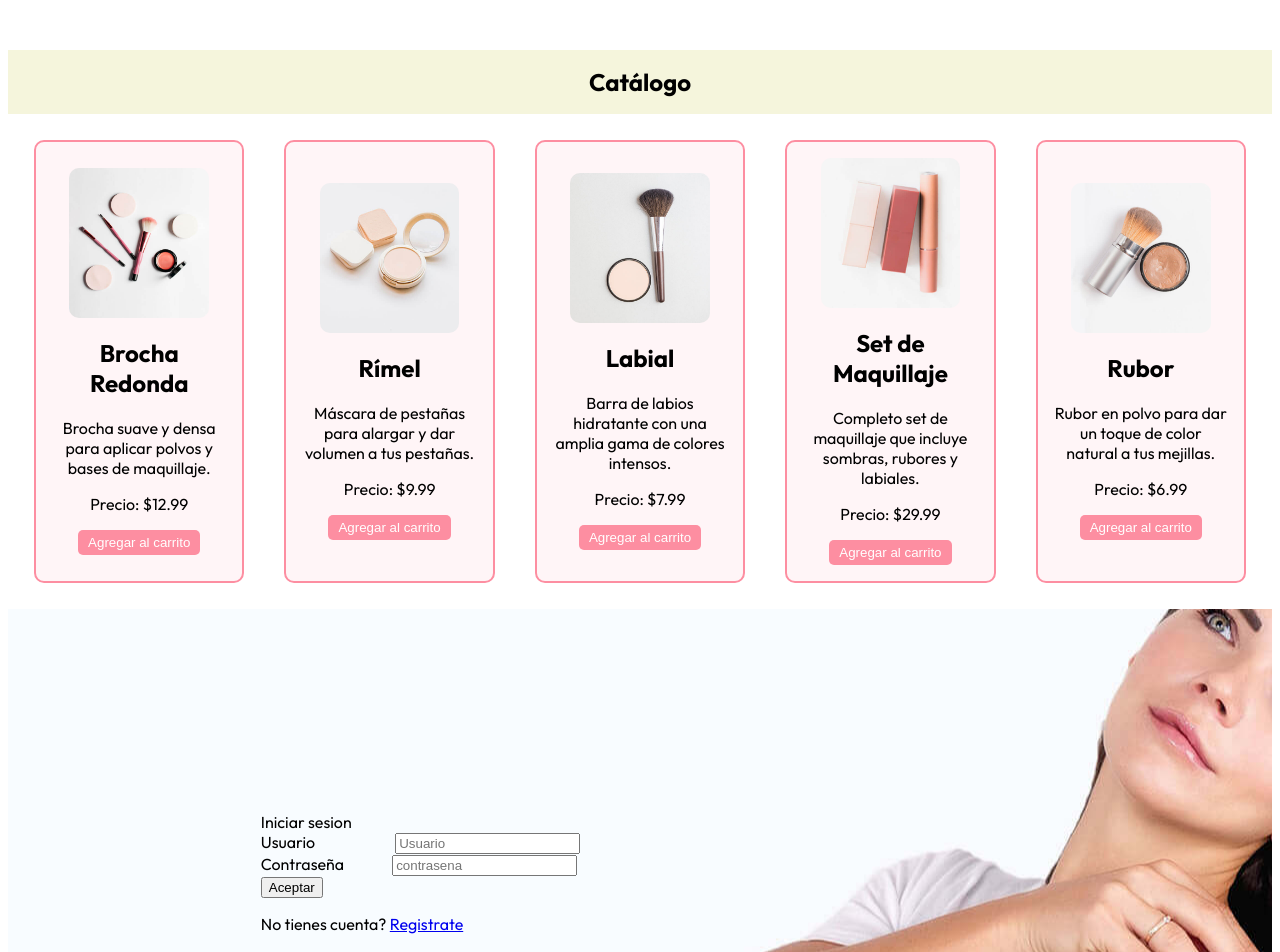
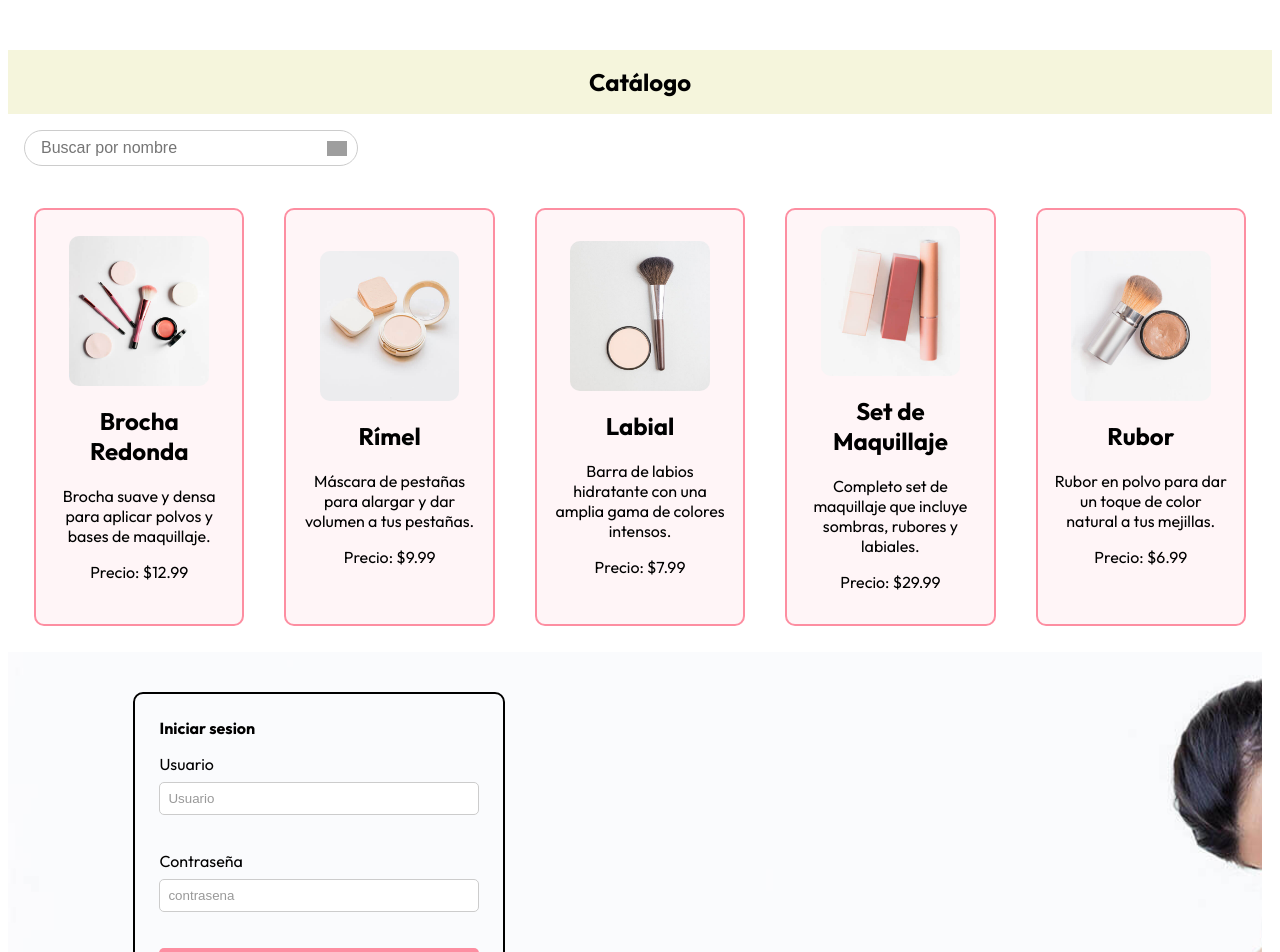
Before and after one commit to MilaProgramming/pruebas-final, a React (Create React App) app: page / in a window 1280 px wide. Shown: the part 1460-2412 px from the top of the page. Built offline with nearby package versions, Linux system fonts and the light colour scheme; grey boxes are pictures that could not be loaded.

Commit message:
busqueda y login

```diff
--- a/public/index.html
+++ b/public/index.html
@@ -2,14 +2,14 @@
 <html lang="en">
   <head>
     <meta charset="utf-8" />
-    <link rel="icon" href="%PUBLIC_URL%/favicon.ico" />
+    <link rel="icon" href="%PUBLIC_URL%/logo.png" />
     <meta name="viewport" content="width=device-width, initial-scale=1" />
     <meta name="theme-color" content="#000000" />
     <meta
       name="description"
       content="Web site created using create-react-app"
     />
-    <link rel="apple-touch-icon" href="%PUBLIC_URL%/logo192.png" />
+    <link rel="apple-touch-icon" href="%PUBLIC_URL%/logo.png" />
     <!--
       manifest.json provides metadata used when your web app is installed on a
       user's mobile device or desktop. See https://developers.google.com/web/fundamentals/web-app-manifest/
@@ -24,7 +24,7 @@
       work correctly both with client-side routing and a non-root public URL.
       Learn how to configure a non-root public URL by running `npm run build`.
     -->
-    <title>React App</title>
+    <title>MUNU Beauty</title>
   </head>
   <body>
     <noscript>You need to enable JavaScript to run this app.</noscript>
--- a/src/components/CartaProducto.js
+++ b/src/components/CartaProducto.js
@@ -10,9 +10,6 @@ const CartaProducto = ({ nombre, descripcion, precio, foto }) => {
         <h2>{nombre}</h2>
         <p>{descripcion}</p>
         <p>Precio: ${precio}</p>
-        <button className="agregar-carrito">
-          Agregar al carrito <i className="fas fa-shopping-cart"></i>
-        </button>
       </div>
     </div>
   );
--- a/src/components/Header.js
+++ b/src/components/Header.js
@@ -1,5 +1,5 @@
 import React from "react";
-import { FaShoppingCart, FaUser } from "react-icons/fa";
+import { FaUser } from "react-icons/fa";
 import "../styles/Header.css"; // Archivo CSS para estilos personalizados
 import logo from "../assets/logo.png";
 import { Link, Outlet } from "react-router-dom";
@@ -35,9 +35,6 @@ const Header = () => {
           </ul>
         </div>
         <div className="icons">
-          <button className="icon" title="Carrito">
-            <FaShoppingCart className="icon" />
-          </button>
           {!isLoggedIn ? (
             <Link to="/login">
               <button className="icon" title="Iniciar sesión" style={{display: "flex", alignItems: "center"}}>
--- a/src/components/Login.jsx
+++ b/src/components/Login.jsx
@@ -46,7 +46,8 @@ export const Login = () => {
 
   return (
     <>
-      <section className="login">
+      <section className="login-contenedor">
+        <div className="login">
         <div className="titulo" style={{ cursor: "default" }}>
           Iniciar sesion
         </div>
@@ -80,7 +81,7 @@ export const Login = () => {
           <button type="submit">Aceptar</button>
           {error && <p className="error" style={{color: "red"}}>{error}</p>}
         </form>
-        <p>No tienes cuenta? <a href="/register">Registrate</a></p>
+        </div>
       </section>
     </>
   );
--- a/src/pages/Catalogo.js
+++ b/src/pages/Catalogo.js
@@ -1,13 +1,35 @@
-import React from 'react';
+import React, { useState } from 'react';
 import CartaProducto from '../components/CartaProducto';
 import '../styles/Catalogo.css';
 import Producto from '../class/producto';
 
 const Catalogo = () => {
-  const productos = new Producto ().productos.productos;
+
+  const [busqueda, setBusqueda] = useState('');
+  const productos = new Producto ().productos.productos; // Ajusta esto según cómo importes tu JSON de productos
+
+  const productosFiltrados = productos.filter(producto =>
+    producto.nombre.toLowerCase().includes(busqueda.toLowerCase())
+  );
+
+  const handleBusquedaChange = event => {
+    setBusqueda(event.target.value);
+  };
+
   return (
+    <div>
+      <input
+        type="text"
+        placeholder="Buscar por nombre"
+        className="busqueda"
+        value={busqueda}
+        onChange={handleBusquedaChange}
+      />
       <div className="catalogo">
-      {productos.map((producto, index) => (
+      {productosFiltrados.length === 0 ? (
+          <p className="no-coinicidencia">No se encuentra la coincidencia</p>
+        ) : (
+          productosFiltrados.map((producto, index) => (
             <CartaProducto
               key={index}
               nombre={producto.nombre}
@@ -15,7 +37,9 @@ const Catalogo = () => {
               precio={producto.precio}
               foto={producto.foto}
             />
-      ))}
+          ))
+        )}
+      </div>
     </div>
   );
 }
--- a/src/styles/Catalogo.css
+++ b/src/styles/Catalogo.css
@@ -1,6 +1,24 @@
 .catalogo {
     display: grid;
-    grid-template-columns: repeat(auto-fill, minmax(200px, 1fr)); /* Máximo 5 productos por fila */
-    grid-gap: 20px; /* Espacio entre los productos */
+    grid-template-columns: repeat(auto-fill, minmax(200px, 1fr));
+    grid-gap: 20px;
     padding: 1rem;
   }
+
+  .busqueda {
+    margin: 1rem;
+    padding: 0.5rem 1rem;
+    border: 1px solid #ccc;
+    border-radius: 20px;
+    outline: none;
+    font-size: 1rem;
+    width: 300px;
+    background-image: url('https://cdn-icons-png.flaticon.com/512/49/49116.png');
+    background-position: calc(100% - 10px) center;
+    background-repeat: no-repeat;
+    background-size: 20px;
+  }
+
+  .busqueda:focus {
+    border-color: #FD8EA1;
+  }
--- a/src/styles/login.css
+++ b/src/styles/login.css
@@ -1,9 +1,66 @@
-.login {
-    background-image: url('../../public/assets/foto.jpg');
-    background-position: center;
-    padding:16%  20%;
+.login-contenedor {
+    display: flex;
+    height: 100vh;
+    width: 98vw;
+    background-image: url('../../public/assets/foto1.jpg');
+    background-size: cover;
+    font-family: "Outfit", sans-serif;/* Tipo de letra */
+    position: relative;
 }
 
-.login .titulo {
+.login{
+    position: absolute;
+    top: 5%;
+    left: 10%;
+    width: 20rem;
+    margin: 0 auto; /* Centra el formulario horizontalmente */
+    padding: 1.5rem; /* Agrega espacio alrededor del formulario */
+    border: 2px solid black; /* Borde negro */
+    border-radius: 10px; /* Bordes redondeados */
+}
 
+.titulo{
+    margin-bottom: 1rem;
+    font-weight: bold;
 }
+
+  .login form {
+    display: flex;
+    flex-direction: column;
+  }
+
+  .login label {
+    margin-bottom: 0.5rem; /* Espacio entre las etiquetas y los inputs */
+  }
+
+  .login input[type="text"],
+  .login input[type="password"] {
+    padding: 0.5rem; /* Espaciado interno */
+    border: 1px solid #ccc; /* Borde gris */
+    border-radius: 5px; /* Bordes redondeados */
+    margin-bottom: 1rem; /* Espacio entre los inputs */
+  }
+
+  .login input[type="text"]::placeholder,
+  .login input[type="password"]::placeholder {
+    color: #999; /* Color del placeholder */
+  }
+
+  .login button {
+    padding: 0.5rem 1rem; /* Espaciado interno del botón */
+    border: none;
+    background-color: #FD8EA1; /* Color de fondo */
+    color: white; /* Color del texto */
+    border-radius: 5px; /* Bordes redondeados */
+    cursor: pointer;
+    transition: background-color 0.3s ease; /* Transición suave */
+  }
+
+  .login button:hover {
+    background-color: #FF6B8B; /* Cambia de color al pasar el ratón */
+  }
+
+  .error {
+    color: red;
+    margin-top: 1rem; /* Espacio arriba del mensaje de error */
+  }
```
Also changed, not shown: public/assets/foto1.jpg (added), public/logo.png (added). Lines whose indentation alone changed are shown as unchanged.
